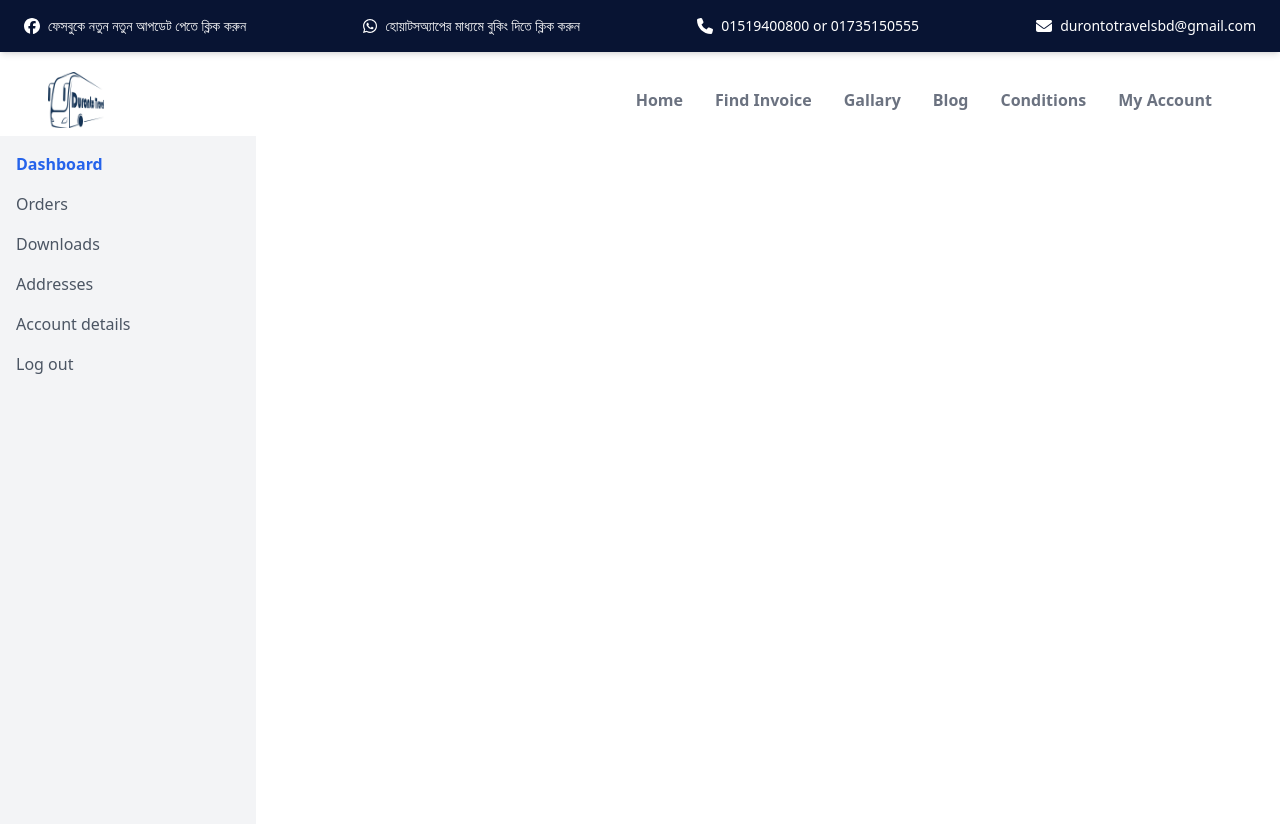
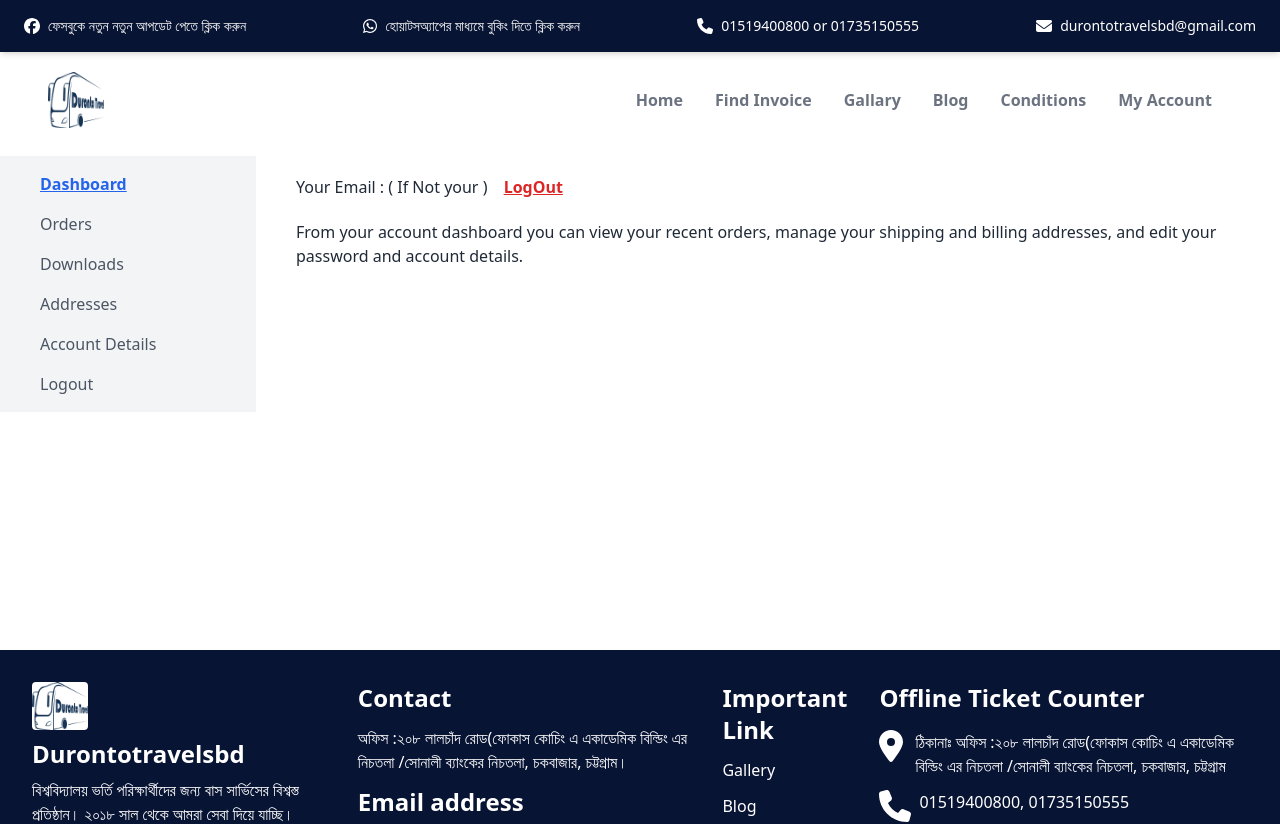
Before and after one commit to Muhammad-sefat/Duranto_Travel_BD, a React (Vite) app in the folder Frontend/: page /main-dashboard/dashboard in a window 1280 px wide. Shown: the top 824 px of the page. Built offline with nearby package versions, Linux system fonts and the light colour scheme; no server answers.

Commit message:
Complete Dashboard setup

```diff
--- a/Frontend/src/component/Navbar.jsx
+++ b/Frontend/src/component/Navbar.jsx
@@ -4,8 +4,10 @@ import { FontAwesomeIcon } from "@fortawesome/react-fontawesome";
 import { faFacebook, faWhatsapp } from "@fortawesome/free-brands-svg-icons";
 import { faPhone, faEnvelope } from "@fortawesome/free-solid-svg-icons";
 import { NavLink } from "react-router";
+import useAuth from "../hooks/useAuth";
 
 const Navbar = () => {
+  const { user } = useAuth();
   return (
     <div>
       <div className="fixed w-full top-0 z-20 bg-[rgb(8,20,51)] text-white shadow-md">
@@ -70,7 +72,9 @@ const Navbar = () => {
                 <NavLink to={"/condition"}>Conditions</NavLink>
               </li>
               <li>
-                <NavLink to={"/my-account"}>My Account</NavLink>
+                <NavLink to={user ? "/main-dashboard" : "/my-account"}>
+                  My Account
+                </NavLink>
               </li>
             </ul>
           </div>
@@ -95,7 +99,9 @@ const Navbar = () => {
               <NavLink to={"/condition"}>Conditions</NavLink>
             </li>
             <li>
-              <NavLink to={"/my-account"}>My Account</NavLink>
+              <NavLink to={user ? "/main-dashboard" : "/my-account"}>
+                My Account
+              </NavLink>
             </li>
           </ul>
         </div>
--- a/Frontend/src/dashboard/DashboardPage.jsx
+++ b/Frontend/src/dashboard/DashboardPage.jsx
@@ -1,9 +1,37 @@
 import React from "react";
+import { useNavigate } from "react-router-dom";
+import useAuth from "../hooks/useAuth";
 
 const DashboardPage = () => {
+  const { user, logOut } = useAuth();
+  console.log(user);
+  const navigate = useNavigate();
+  const handleLogout = async () => {
+    try {
+      await logOut();
+      navigate("/");
+    } catch (error) {
+      console.error("Error logging out:", error);
+    }
+  };
   return (
-    <div>
-      <p>this is dashboard</p>
+    <div className="ml-6">
+      <p className="font-medium">
+        Your Email :{" "}
+        <span className="text-lg font-semibold"> {user?.email}</span> ( If Not
+        your <span className="text-lg font-semibold"> {user?.email}</span> ){" "}
+        <button
+          onClick={handleLogout}
+          className="font-bold px-3 underline text-red-600"
+        >
+          LogOut
+        </button>
+      </p>
+      <p className="my-5">
+        From your account dashboard you can view your recent orders, manage your
+        shipping and billing addresses, and edit your password and account
+        details.
+      </p>
     </div>
   );
 };
--- a/Frontend/src/dashboard/LogoutPage.jsx
+++ b/Frontend/src/dashboard/LogoutPage.jsx
@@ -1,9 +1,27 @@
 import React from "react";
+import { useNavigate } from "react-router-dom";
+import useAuth from "../hooks/useAuth";
 
 const LogoutPage = () => {
+  const { logOut } = useAuth();
+  const navigate = useNavigate();
+
+  const handleLogout = async () => {
+    try {
+      await logOut();
+      navigate("/");
+    } catch (error) {
+      console.error("Error logging out:", error);
+    }
+  };
   return (
-    <div>
-      <p>this is logout page</p>
+    <div className="flex items-center justify-center h-screen">
+      <button
+        onClick={handleLogout}
+        className="bg-red-500 text-white px-4 py-2 rounded-lg"
+      >
+        Logout
+      </button>
     </div>
   );
 };
--- a/Frontend/src/dashboard/MainDashboard.jsx
+++ b/Frontend/src/dashboard/MainDashboard.jsx
@@ -1,28 +1,12 @@
-import { Route, Routes } from "react-router-dom";
+import { Outlet } from "react-router-dom";
 import SideBar from "./SideBar";
-import DashboardPage from "./DashboardPage";
-import OrdersPage from "./OrdersPage";
-import DownloadsPage from "./DownloadsPage";
-import AddressPage from "./AddressPage";
-import AccountDetailsPage from "./AccountDetailsPage";
-import LogoutPage from "./LogoutPage";
 
 const MainDashboard = () => {
   return (
-    <div className="flex h-screen">
+    <div className="flex max-h-full my-5">
       <SideBar />
       <div className="flex-1 p-4">
-        <Routes>
-          <Route path="/main-dashboard/dashboard" element={<DashboardPage />} />
-          <Route path="/main-dashboard/orders" element={<OrdersPage />} />
-          <Route path="/main-dashboard/downloads" element={<DownloadsPage />} />
-          <Route path="/main-dashboard/addresses" element={<AddressPage />} />
-          <Route
-            path="/main-dashboard/account-details"
-            element={<AccountDetailsPage />}
-          />
-          <Route path="/main-dashboard/logout" element={<LogoutPage />} />
-        </Routes>
+        <Outlet></Outlet>
       </div>
     </div>
   );
--- a/Frontend/src/dashboard/SideBar.jsx
+++ b/Frontend/src/dashboard/SideBar.jsx
@@ -2,23 +2,25 @@ import { NavLink } from "react-router-dom";
 
 const SideBar = () => {
   const menuItems = [
-    { name: "Dashboard", path: "/main-dashboard/dashboard" },
-    { name: "Orders", path: "/main-dashboard/orders" },
-    { name: "Downloads", path: "/main-dashboard/downloads" },
-    { name: "Addresses", path: "/main-dashboard/addresses" },
-    { name: "Account details", path: "/main-dashboard/account-details" },
-    { name: "Log out", path: "/main-dashboard/logout" },
+    { name: "Dashboard", path: "dashboard" },
+    { name: "Orders", path: "orders" },
+    { name: "Downloads", path: "downloads" },
+    { name: "Addresses", path: "addresses" },
+    { name: "Account Details", path: "account-details" },
+    { name: "Logout", path: "logout" },
   ];
 
   return (
-    <nav className="w-64 bg-gray-100 h-full p-4">
+    <nav className="w-64 bg-gray-100 max-h-full p-4 pl-10">
       <ul className="space-y-4">
         {menuItems.map((item) => (
           <li key={item.name}>
             <NavLink
               to={item.path}
               className={({ isActive }) =>
-                isActive ? "text-blue-600 font-semibold" : "text-gray-600"
+                isActive
+                  ? "text-blue-600 font-semibold underline"
+                  : "text-gray-600 hover:text-blue-400"
               }
             >
               {item.name}
--- a/Frontend/src/pages/AuthProvider.jsx
+++ b/Frontend/src/pages/AuthProvider.jsx
@@ -1,8 +1,10 @@
-import React, { createContext, useState } from "react";
+import React, { createContext, useEffect, useState } from "react";
 import {
   createUserWithEmailAndPassword,
   getAuth,
+  onAuthStateChanged,
   signInWithEmailAndPassword,
+  signOut,
 } from "firebase/auth";
 import app from "../firebase/Firebase.config";
 
@@ -10,7 +12,18 @@ export const authContext = createContext(null);
 const auth = getAuth(app);
 
 const AuthProvider = ({ children }) => {
+  const [user, setUser] = useState(null);
   const [loading, setLoading] = useState(true);
+
+  useEffect(() => {
+    const unsubscribe = onAuthStateChanged(auth, (currentUser) => {
+      setUser(currentUser);
+      setLoading(false);
+    });
+
+    return () => unsubscribe();
+  }, []);
+
   const creatUser = (email, password) => {
     setLoading(true);
     return createUserWithEmailAndPassword(auth, email, password);
@@ -21,10 +34,16 @@ const AuthProvider = ({ children }) => {
     return signInWithEmailAndPassword(auth, email, password);
   };
 
+  const logOut = () => {
+    return signOut(auth);
+  };
+
   const authInfo = {
+    user,
     loading,
     creatUser,
     signIn,
+    logOut,
   };
   return (
     <authContext.Provider value={authInfo}>{children}</authContext.Provider>
```
Also changed, not shown: Frontend/src/Router.jsx (+20 -6 lines).
